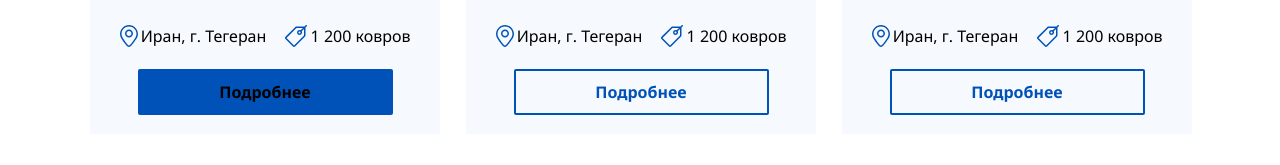
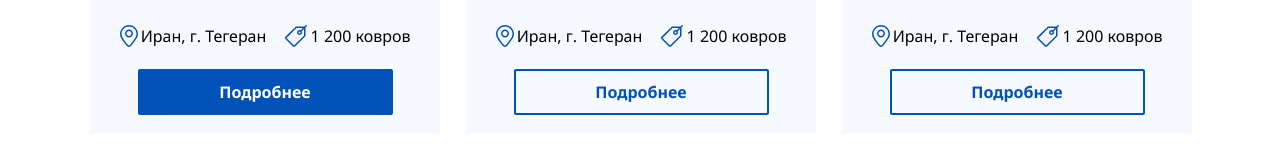
Before and after one commit to rich11berr/iqcarpet_test, a React (Create React App) app: page / in a window 1280 px wide. In both pictures the pointer is over the button 265 px from the left and 724 px from the top of the page. Shown: the part 632-797 px from the top of the page. Built offline with nearby package versions, Linux system fonts and the light colour scheme.

Commit message:
fix: fix screen

```diff
--- a/src/components/logic/item/Item.scss
+++ b/src/components/logic/item/Item.scss
@@ -70,12 +70,12 @@
 
         &:hover {
             background-color: $blue;
-            color: black;
+            color: #fff;
         }
     }
 }
 
-@media screen and (max-width: 375px) {
+@media screen and (max-width: 516px) {
     .item {
         &_mainImage {
             left: 13px;
--- a/src/styles/App.scss
+++ b/src/styles/App.scss
@@ -79,7 +79,7 @@
   }
 }
 
-@media screen and (max-width: 375px) {
+@media screen and (max-width: 516px) {
   .main {
     width: 95%;
     margin-top: 40px;
```
